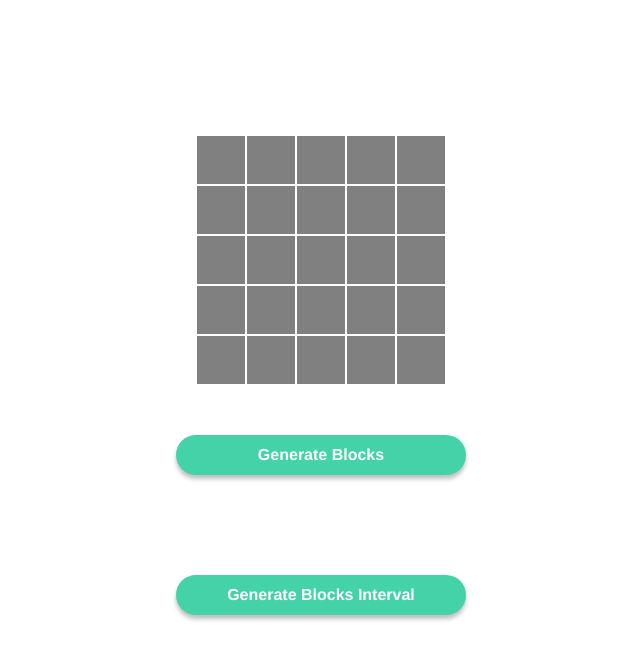
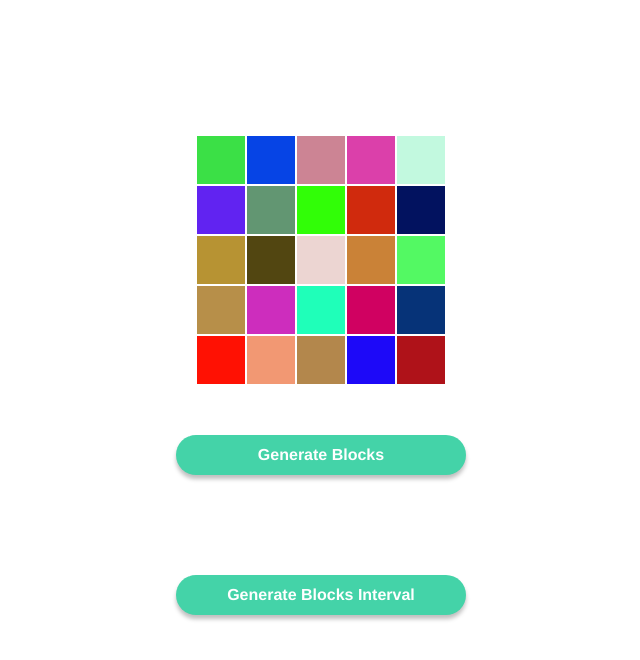
Before and after one commit to TatianaPerevozniuk/fe_advanse, a plain HTML site: page HW9_DOM/index.html in a window 1280 px wide. Both pictures are taken after a click on the button "Generate Blocks". Shown: the whole page, without its empty margins (319-959 px from the left). Drawn offline with Linux system fonts and the light colour scheme.

Commit message:
The generateBlocksInterval() function was created. It is called when the 'Generate Blocks Interval' button is pressed and randomly changes the blocks color at intervals.

```diff
--- a/HW9_DOM/index.html
+++ b/HW9_DOM/index.html
@@ -42,7 +42,7 @@
             align-content: center;
         }
         .block{
-            background-color: grey;
+            background-color: rgb(65,98,200);
             width: 50px;
             height: 50px;
             border: white 1px solid;
--- a/HW9_DOM/main.js
+++ b/HW9_DOM/main.js
@@ -1,15 +1,20 @@
-// Зродіть 25 квадратів розміру 50х50 пікселів кожен, зафарбовані у випадковий колір.
-// Квадрати мають розташовуватись по 5 в ряд.
-// Щоб квадрати з'явились на сторінці, необхідно викликати функцію generateBlocks();
+
 function generateBlocks() {
     const grid = document.querySelector('.grid');
     grid.style.display = 'grid';
+    blockRandomColor();
 }
 
 // Advanced
-// зробіть так, щоб квадрати змінювали колір раз на секунду.
-// Щоб квадрати з'явились на сторінці та почали змінюватись, необхідно викликати функцію generateBlocksInterval();
-
-function generateBlocksInterval() {
-
+function blockRandomColor() {
+    const grid = document.querySelectorAll('.block');
+    grid.forEach(item => item.style.backgroundColor = `rgb(${getRandomColor(0, 255)},
+                                                                    ${getRandomColor(0, 255)},
+                                                                    ${getRandomColor(0, 255)})`)
 }
+function getRandomColor(min, max){
+    return Math.ceil(Math.random() * (max - min) + min);
+}
+function generateBlocksInterval(time = 1000) {
+    setInterval(() => blockRandomColor(), time);
+}
```
Also changed, not shown: HW9_DOM/style.css (+8 -8 lines).
